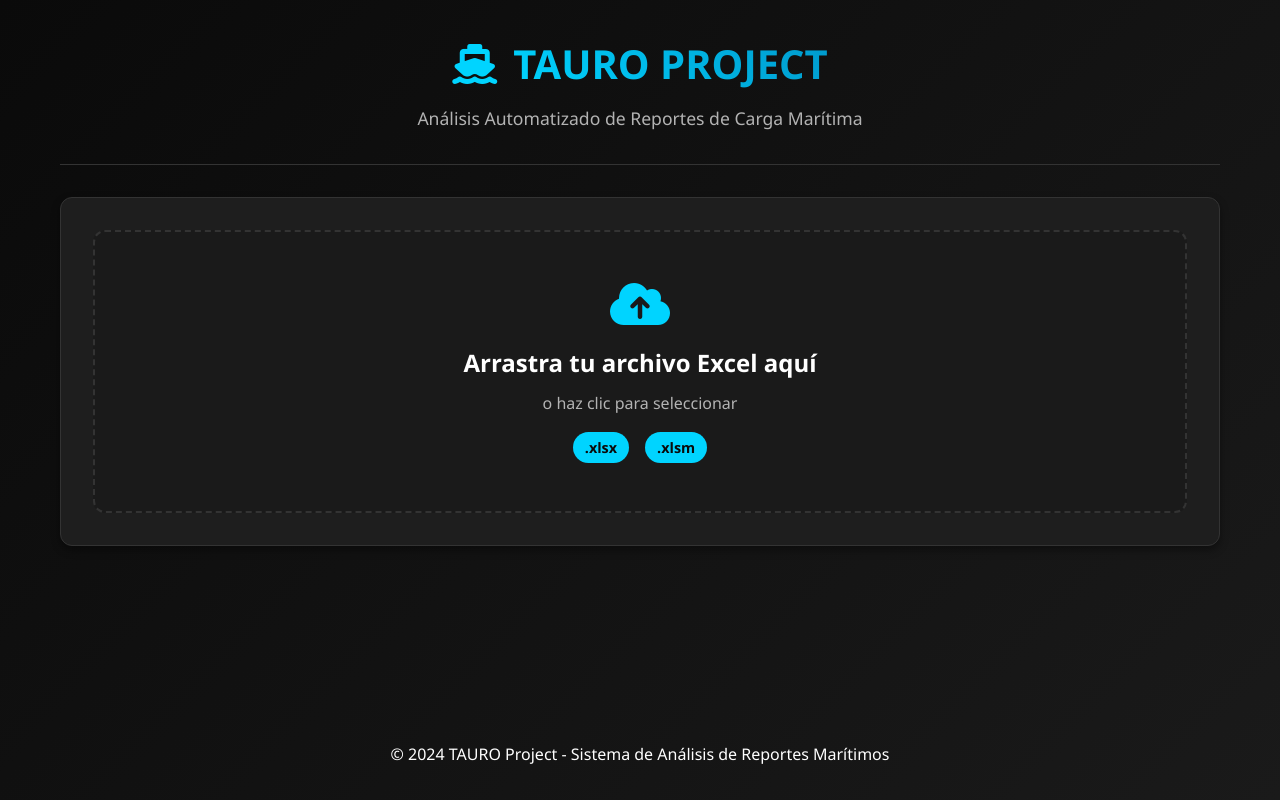
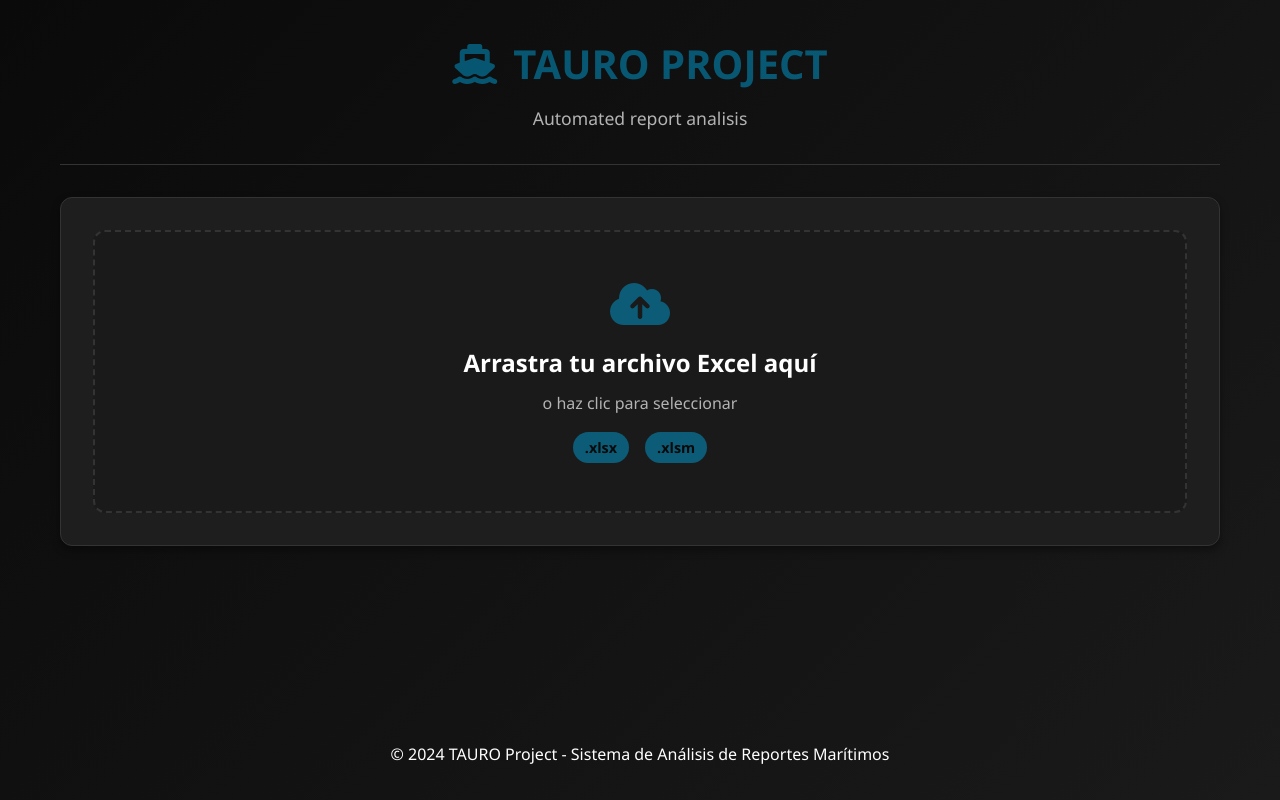
Before and after one commit to Chonees/TAURO-PROJECT, a Flask app: page / in a window 1280 px wide. Run offline with Flask 3, Linux system fonts and the light colour scheme.

Commit message:
daily coommit

```diff
--- a/Tauro/static/css/style.css
+++ b/Tauro/static/css/style.css
@@ -14,8 +14,8 @@
     --text-muted: #666666;
 
     /* Accent Colors */
-    --accent-primary: #00d4ff;
-    --accent-secondary: #0099cc;
+    --accent-primary: #0099cc86;
+    --accent-secondary: #0099cc86;
     --accent-success: #00ff88;
     --accent-warning: #ffaa00;
     --accent-error: #ff4444;
--- a/Tauro/templates/index.html
+++ b/Tauro/templates/index.html
@@ -16,7 +16,7 @@
                     <i class="fas fa-ship"></i>
                     <h1>TAURO PROJECT</h1>
                 </div>
-                <p class="subtitle">Análisis Automatizado de Reportes de Carga Marítima</p>
+                <p class="subtitle">Automated report analisis</p>
             </div>
         </header>
 
```
Also changed, not shown: README.md.
